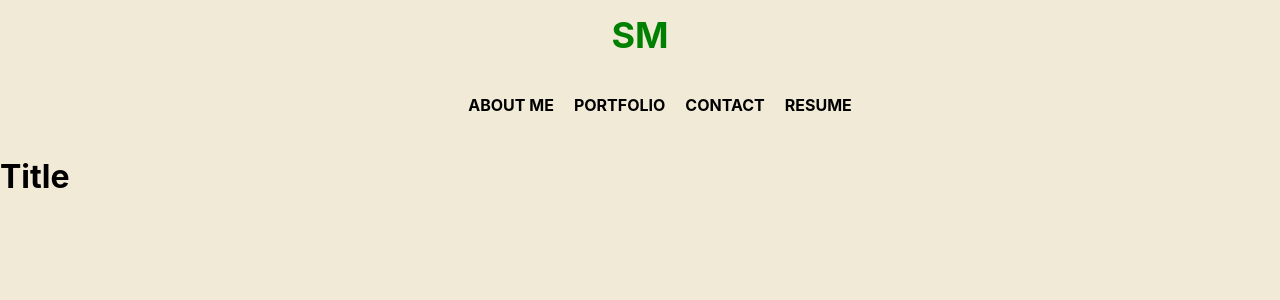
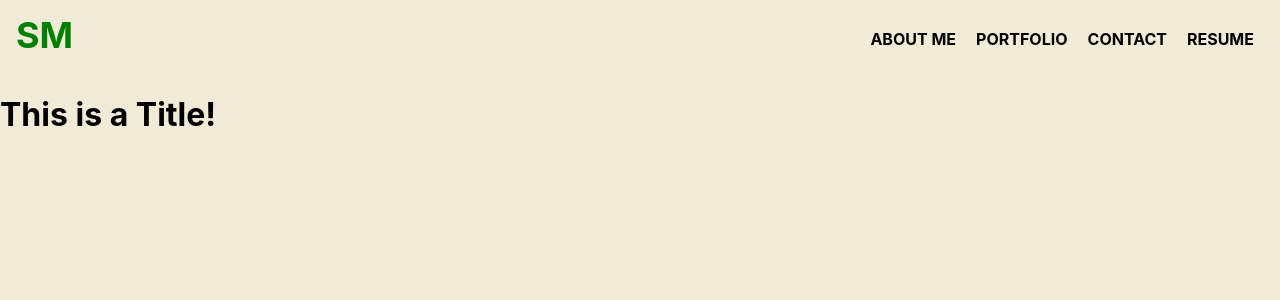
Before and after one commit to Stevtm/portfolio-v3, a React (Create React App) app: page / in a window 1280 px wide. Shown: the top 300 px of the page. Built offline with nearby package versions, Linux system fonts and the light colour scheme.

Commit message:
create title component

```diff
--- a/src/App.js
+++ b/src/App.js
@@ -4,6 +4,7 @@ import { GlobalStyles } from "./global";
 import { theme } from "./theme";
 
 import Nav from "./components/Nav";
+import Title from "./components/Title";
 
 const App = () => {
 	return (
@@ -12,7 +13,7 @@ const App = () => {
 				<GlobalStyles />
 				<div>
 					<Nav></Nav>
-					<h1>Title</h1>
+					<Title></Title>
 				</div>
 			</>
 		</ThemeProvider>
--- a/src/components/Nav/index.js
+++ b/src/components/Nav/index.js
@@ -10,7 +10,7 @@ const Header = styled.header`
 	/* box model */
 	align-items: center;
 	display: flex;
-	flex-direction: column;
+	flex-direction: row;
 	justify-content: space-between;
 	margin: 5px 1rem;
 `;
--- /dev/null
+++ b/src/components/Title/index.js
@@ -0,0 +1,8 @@
+import React from "react";
+import styled from "styled-components";
+
+const Title = () => {
+	return <h1>This is a Title!</h1>;
+};
+
+export default Title;
```
